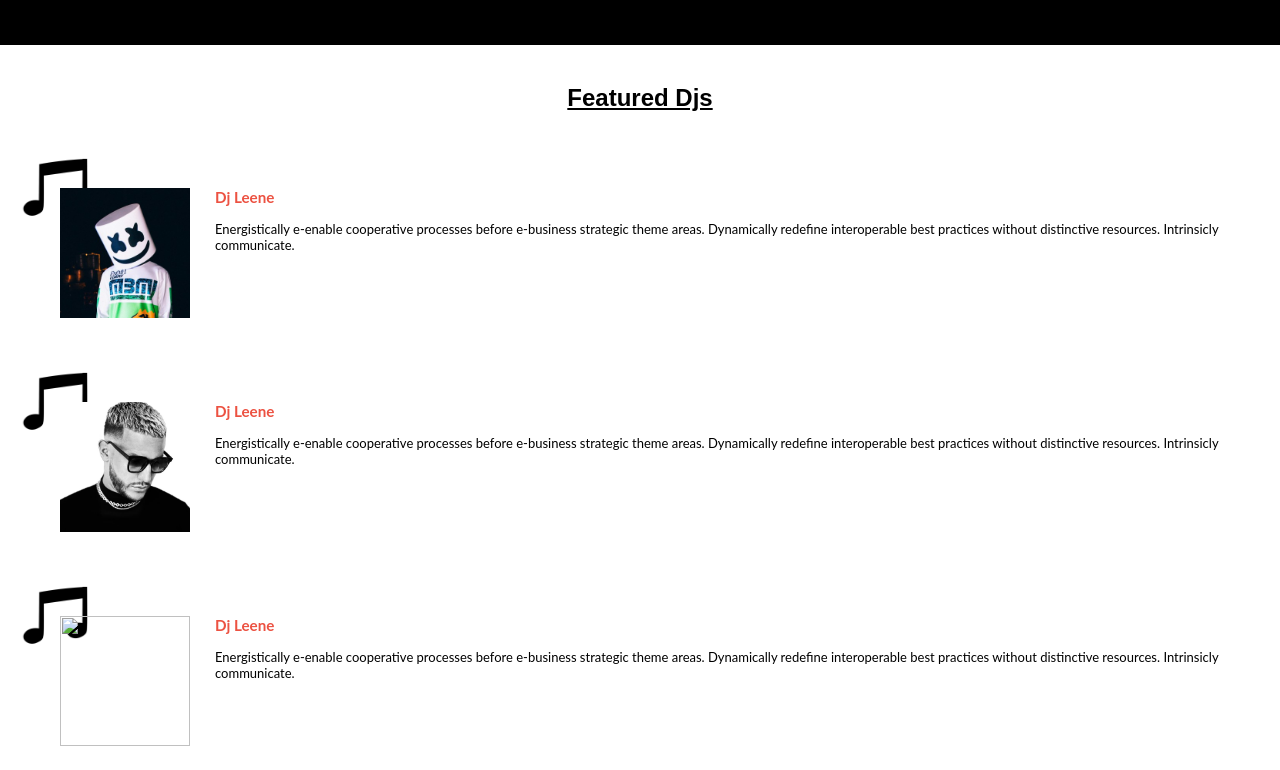
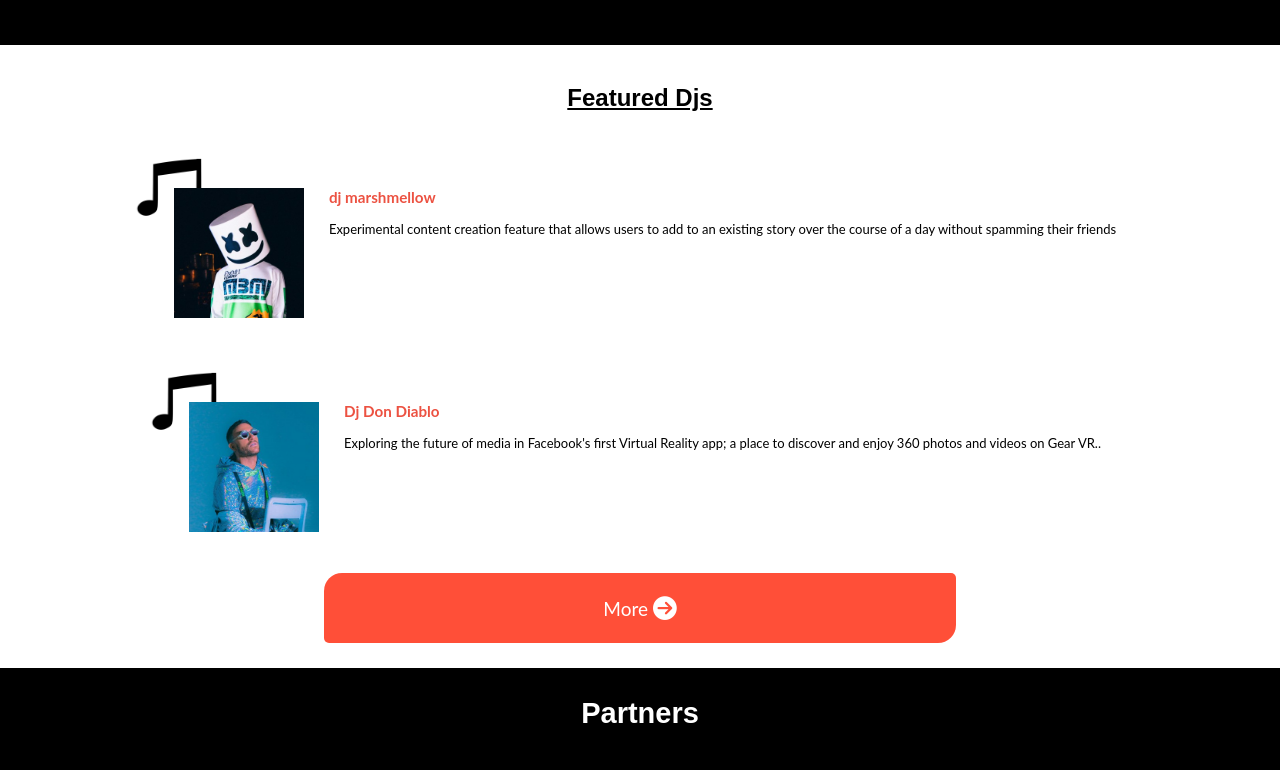
Before and after one commit to nedjwab/E-ticket-Capstone, a website: page html/index.html in a window 1280 px wide. Shown: the part 1540-2310 px from the top of the page. Drawn offline with Linux system fonts and the light colour scheme.

Commit message:
Add js function to djs section

```diff
--- a/html/index.html
+++ b/html/index.html
@@ -90,41 +90,10 @@
   </section>
 
                          <!--Dj section-->
-
   <section class="dj">
        <h2  class="titre">Featured Djs</h2>
-        <div class='djList'>
-          <div class="djDetail">
-            <img src="/images/Marshmello.jpeg" alt="">
-          </div>
-          <div class="djContent">
-          <h3>Dj Leene</h3>
-          <p>Energistically e-enable cooperative processes before e-business strategic theme areas. Dynamically redefine interoperable
-             best practices without distinctive resources. Intrinsicly communicate.</p>
-        </div>
-      </div>
-      <div class='djList'>
-        <div class="djDetail">
-          <img src="/images/djsnake.jpg" alt="">
-        </div>
-        <div class="djContent">
-        <h3>Dj Leene</h3>
-        <p>Energistically e-enable cooperative processes before e-business strategic theme areas. Dynamically redefine interoperable
-           best practices without distinctive resources. Intrinsicly communicate.</p>
-      </div>
-    </div>
-    <div class='djList'>
-      <div class="djDetail">
-        <img src="/images/18. Nervo.png" alt="">
-      </div>
-      <div class="djContent">
-      <h3>Dj Leene</h3>
-      <p>Energistically e-enable cooperative processes before e-business strategic theme areas. Dynamically redefine interoperable
-         best practices without distinctive resources. Intrinsicly communicate.</p>
-    </div>
-  </div>
-  <button class="programButton">More <i class="fa-thin fa-arrow-up"></i></button>
   </section>
+
 
                             <!--Sponsor section-->
     <section class="Sponsor">
--- a/js/script.js
+++ b/js/script.js
@@ -14,3 +14,47 @@
   navMenu.classList.remove('active');
   headlineSection.classList.remove('active');
 }));
+
+const object = [
+  {
+    id: 1,
+    Name: 'Dj Snake',
+    img: '/images/djsnake.jpg',
+    description:
+    'A daily selection of privately personalized reads no accounts or sign-ups required.'
+  },
+  {
+    id: 2,
+    Name: 'dj marshmellow',
+    img: '/images/Marshmello.jpeg',
+    description:
+    'Experimental content creation feature that allows users to  add  to an existing story over the course of a day without spamming their friends',
+  },
+  {
+    id: 3,
+    Name: 'Dj Don Diablo',
+    img: '/images/DonDiablo.jpeg',
+    description:
+    "Exploring the future of media in Facebook's first Virtual Reality app; a place to discover and enjoy 360 photos and videos on Gear VR..",
+  },
+];
+
+const dj = document.querySelector('.dj');
+
+for (let i = 1; i < object.length; i += 1) {
+  dj.innerHTML += `
+  <div class='djList'>
+    <div class="djDetail">
+      <img src="${object[i].img}" alt="Djpicture">
+    </div>
+    <div class="djContent">
+    <h3>${object[i].Name}</h3>
+    <p>${object[i].description}</p>
+  </div>
+  </div>`;
+}
+
+const programButton= document.createElement('button');
+programButton.setAttribute('class', 'programButton');
+programButton.innerHTML = 'More <i class="fas fa-arrow-circle-right fa-lg"></i>';
+dj.append(programButton);
--- a/style/style.css
+++ b/style/style.css
@@ -197,7 +197,7 @@
   background-color:white;
   margin-top: 0;
   padding-right: 20px;
-  padding-bottom: 55px;
+  padding-bottom: 25px;
   padding-top: 30px;
   display: grid;
   justify-items: center;
```
Lines whose indentation alone changed are shown as unchanged.
